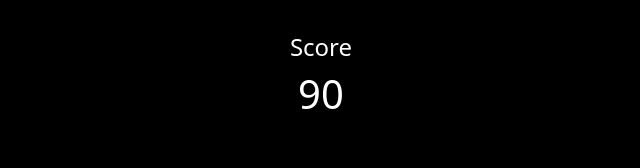
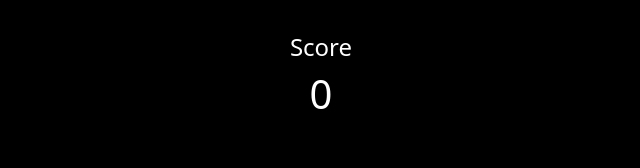
Before and after one commit to CustomGameJam/Jam-Toss, a Next.js app: page /gameover in a window 1280 px wide. Shown: the part 168-336 px from the top of the page, without its empty margins (319-959 px from the left). Built offline with nearby package versions, Linux system fonts and the light colour scheme.

Commit message:
add score

```diff
--- a/src/pages/gameover/index.tsx
+++ b/src/pages/gameover/index.tsx
@@ -2,8 +2,10 @@ import { Col, Row, Container } from 'react-bootstrap';
 import Table from 'react-bootstrap/Table';
 import Button from 'react-bootstrap/Button';
 import Form from 'react-bootstrap/Form';
+import {useGameContext} from "context/GameContext";
 
 const GameOver = () => {
+    const {score} = useGameContext();
     return (
         <div className='p-3 fullH' style={{ backgroundColor: 'black' }}>
 
@@ -16,7 +18,7 @@ const GameOver = () => {
                 <Col xs={12}>
                     <div className='writeEditing mb-5'>
                         <h4>Score</h4>
-                        <h1>90</h1>
+                        <h1>{score}</h1>
                     </div>
 
                 </Col>
```
Also changed, not shown: src/pages/game/index.tsx (+14 -2 lines).
